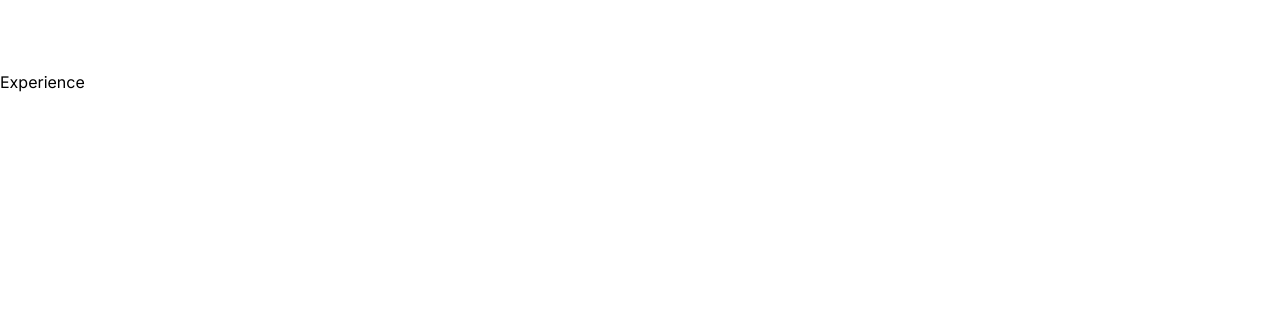
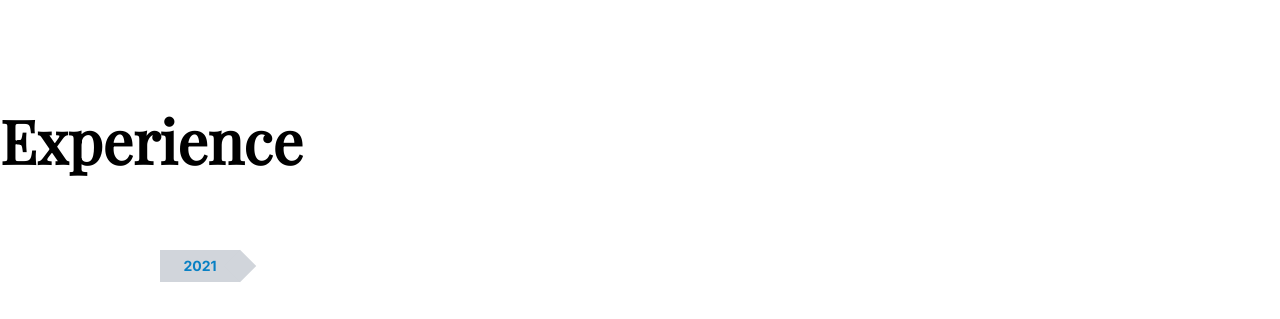
Before and after one commit to chinmaya-kumar-behera/portfolio, a Next.js app in the folder web/: page / in a window 1280 px wide. Shown: the part 2444-2763 px from the top of the page. Before the commit the page ends 2538 px from the top, so only its background shows below. Built offline with nearby package versions, Linux system fonts and the light colour scheme.

Commit message:
Design UI for Experience Section

```diff
--- a/web/app/page.js
+++ b/web/app/page.js
@@ -7,6 +7,7 @@ import Navbar from "@/views/header";
 import AboutMe from "@/views/aboutme/AboutMe";
 import Skills from "@/views/skill";
 import Experience from "@/views/experience";
+import Image from "next/image";
 
 export default function Home() {
 
@@ -17,7 +18,6 @@ export default function Home() {
         <section className="relative mx-auto">
           <PageContainer>
             <Navbar />
-
             <section className="flex justify-between mt-10 pl-5 mb-10">
               <div className="w-1/2 flex flex-col justify-center gap-8 -translate-y-20">
                 <div className="space-y-4 text-lg text-gray-500">
@@ -71,12 +71,13 @@ export default function Home() {
                 </div>
               </div>
 
-              <div className="h-[630px] w-[630px] overflow-hidden">
+              <div className="h-[630px] w-[630px] overflow-hidden relative">
                 <img
                   src="https://websitedemos.net/portfolio-02/wp-content/uploads/sites/864/2021/05/about-01-free-img.jpg"
                   alt="profile_image"
                   className="object-cover object-center rounded-full"
                 />
+                {/* <Image src={'https://websitedemos.net/portfolio-02/wp-content/uploads/sites/864/2021/05/about-01-free-img.jpg'} width={100} height={100}/> */}
               </div>
             </section>
 
--- a/web/views/experience/Experience.js
+++ b/web/views/experience/Experience.js
@@ -1,9 +1,22 @@
-import React from 'react'
+import { THEME_COLOR } from "@/constant/color.constant";
+import React from "react";
 
 const Experience = () => {
-    return (
-        <section className='w-full'>Experience</section>
-  )
-}
+  return (
+    <section className="relative w-full py-10 space-y-5">
+      <div className="font-playfair font-bold">
+        <h1 className="text-6xl">Experience</h1>
+      </div>
+      <div className="pl-40">
+        <div className="flex gap-5 mt-20">
+          <div className="relative w-20 h-8 bg-gray-300 flex justify-center items-center">
+            <span className="font-bold text-sm" style={{color:THEME_COLOR}}>2021</span>
+              <div className="absolute top-1/2 -translate-y-1/2 right-0 translate-x-1/2 h-[23px] w-[23px] rotate-45 bg-gray-300"></div>
+            </div>
+        </div>
+      </div>
+    </section>
+  );
+};
 
-export default Experience
+export default Experience;
```
Also changed, not shown: web/app/globals.css (line endings or trailing spaces).
